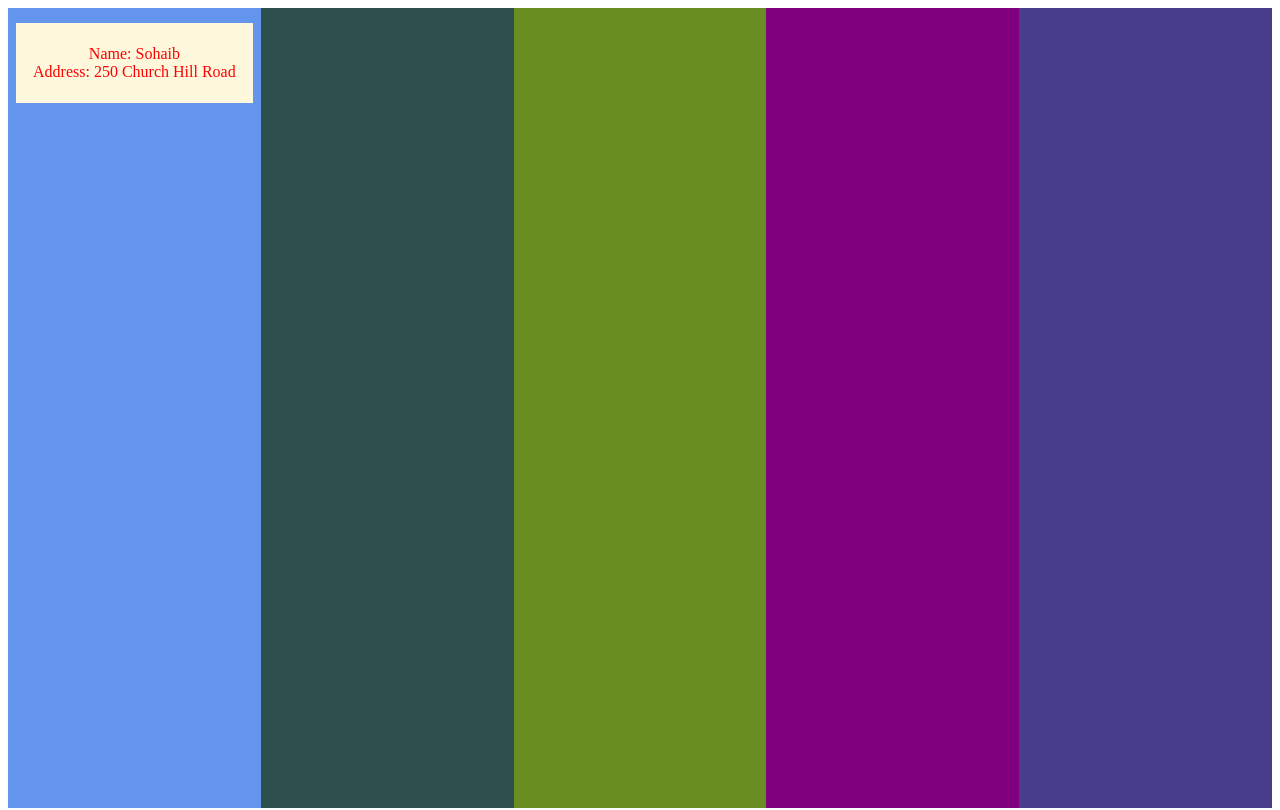
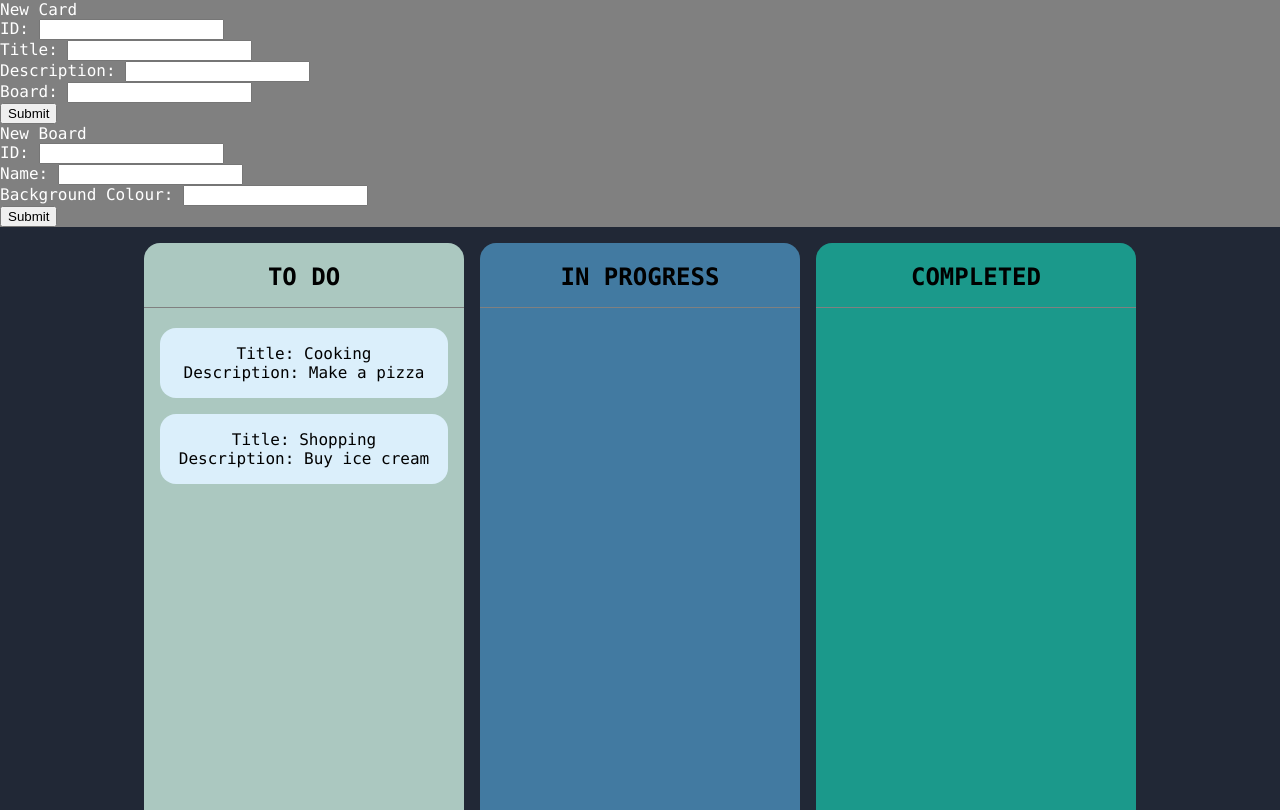
Before and after one commit to sohaibmh/task-board, a React (Create React App) app: page / in a window 1280 px wide. Shown: the top 810 px of the page. Built offline with nearby package versions, Linux system fonts and the light colour scheme; the HTML template or start-up script is replaced by a standard one.

Commit message:
added basic functionality

```diff
--- a/src/App.css
+++ b/src/App.css
@@ -1,54 +1,32 @@
+html,
+body {
+  margin: 0;
+  padding: 0;
+  font-size: 16px;
+  font-family: Consolas, "Courier New", monospace;
+}
+
+@media (max-width: 900px) {
+  html {
+    font-size: 12px;
+  }
+}
+
+@media (max-width: 450px) {
+  html {
+    font-size: 8px;
+  }
+}
+
 .mainContainer {
   background-color: gray;
   color: white;
-  text-align: center;
 }
 
 .boardsContainer {
-  background-color: black;
-  display: flex;
-  align-items: auto;
-}
-
-.board-1 {
-  background-color: cornflowerblue;
-  height: 100vh;
-  width: 20%;
+  background-color: #212836;
   display: flex;
   justify-content: center;
+  color: black;
+  flex-grow: 1;
 }
-
-.board-2 {
-  background-color: darkslategrey;
-  height: 100vh;
-  width: 20%;
-}
-
-.board-3 {
-  background-color: olivedrab;
-  height: 100vh;
-  width: 20%;
-}
-
-.board-4 {
-  background-color: purple;
-  height: 100vh;
-  width: 20%;
-}
-
-.board-5 {
-  background-color: darkslateblue;
-  height: 100vh;
-  width: 20%;
-}
-
-.card-1 {
-  background-color: cornsilk;
-  height: 10vh;
-  width: 94%;
-  margin-top: 6%;
-  color: red;
-  display: flex;
-  align-items: center;
-  justify-content: center;
-}
--- a/src/App.js
+++ b/src/App.js
@@ -1,23 +1,60 @@
-import React from "react";
+import React, { useState, createContext } from "react";
 import "./App.css";
+import NewCard from "./components/NewCard";
+import NewBoard from "./components/NewBoard";
+import Boards from "./components/Boards";
+
+export const CardsContext = createContext();
+export const BoardsContext = createContext();
 
 function App() {
+  const [cards, setCards] = useState([
+    {
+      id: "1",
+      title: "Cooking",
+      description: "Make a pizza",
+      board: "To Do",
+    },
+    {
+      id: "2",
+      title: "Shopping",
+      description: "Buy ice cream",
+      board: "To Do",
+    },
+  ]);
+
+  const [boards, setBoards] = useState([
+    {
+      id: "1",
+      name: "To Do",
+      backgroundColour: "#ABC8C0",
+    },
+
+    {
+      id: "2",
+      name: "In Progress",
+      backgroundColour: "#427AA1",
+    },
+
+    {
+      id: "3",
+      name: "Completed",
+      backgroundColour: "#1B998B",
+    },
+  ]);
+
   return (
-    <div className="mainContainer">
-      <div className="boardsContainer">
-        <div className="board-1">
-          <div className="card-1" draggable>
-            Name: Sohaib
-            <br />
-            Address: 250 Church Hill Road
+    <CardsContext.Provider value={[cards, setCards]}>
+      <BoardsContext.Provider value={[boards, setBoards]}>
+        <div className="mainContainer">
+          <NewCard />
+          <NewBoard />
+          <div className="boardsContainer">
+            <Boards />
           </div>
         </div>
-        <div className="board-2"></div>
-        <div className="board-3"></div>
-        <div className="board-4"></div>
-        <div className="board-5"></div>
-      </div>
-    </div>
+      </BoardsContext.Provider>
+    </CardsContext.Provider>
   );
 }
 
--- /dev/null
+++ b/src/components/Boards.js
@@ -0,0 +1,53 @@
+import React, { useState, useContext } from "react";
+import { BoardsContext, CardsContext } from "../App";
+import Cards from "./Cards";
+import "./CSS/Boards.css";
+
+const Boards = () => {
+  const [boards, setBoards] = useContext(BoardsContext);
+  const [cards, setCards] = useContext(CardsContext);
+
+  console.log("cards2... ", cards);
+  console.log("boards2... ", boards);
+
+  const filteredCards = (boardName) => {
+    return cards.filter((card) => {
+      return card.board.toLowerCase() === boardName.toLowerCase();
+    });
+  };
+
+  const onDragOver = (event) => {
+    event.preventDefault();
+  };
+
+  const onDrop = (event, board) => {
+    let id = event.dataTransfer.getData("text/plain");
+
+    let updatedTasks = cards.map((card) => {
+      if (card.id === id) {
+        card.board = board;
+      }
+      return card;
+    });
+    setCards(updatedTasks);
+  };
+
+  return (
+    <>
+      {boards.map((board) => {
+        return (
+          <div
+            onDragOver={onDragOver}
+            onDrop={(event) => onDrop(event, board.name.toLowerCase())}
+            className="board"
+            style={{ backgroundColor: `${board.backgroundColour}` }}
+          >
+            <h2 className="boardName">{board.name.toUpperCase()}</h2>
+            <Cards currentCards={filteredCards(board.name)} />
+          </div>
+        );
+      })}
+    </>
+  );
+};
+export default Boards;
--- /dev/null
+++ b/src/components/CSS/Boards.css
@@ -0,0 +1,12 @@
+.board {
+  flex-basis: 20rem;
+  margin: 1rem 0.5rem;
+  border-radius: 1rem;
+  text-align: center;
+  height: 100vh;
+}
+
+.boardName {
+  border-bottom: 0.05rem solid gray;
+  padding-bottom: 1rem;
+}
--- /dev/null
+++ b/src/components/CSS/Cards.css
@@ -0,0 +1,6 @@
+.card {
+  margin: 1rem;
+  padding: 1rem;
+  background-color: #dbeffb;
+  border-radius: 1rem;
+}
--- /dev/null
+++ b/src/components/Cards.js
@@ -0,0 +1,33 @@
+import React, { useState, useContext } from "react";
+import { BoardsContext } from "../App";
+import "./CSS/Cards.css";
+
+const Cards = ({ currentCards }) => {
+  console.log("currentCards...", currentCards);
+
+  const onDragStart = (event, id) => {
+    console.log("onDragStart: ", id);
+    event.dataTransfer.setData("text/plain", id);
+  };
+
+  return (
+    <>
+      {currentCards.map((card) => {
+        return (
+          <div
+            key={card.id}
+            className="card"
+            draggable
+            onDragStart={(event) => onDragStart(event, card.id)}
+          >
+            Title: {card.title}
+            <br />
+            Description: {card.description}
+          </div>
+        );
+      })}
+    </>
+  );
+};
+
+export default Cards;
--- /dev/null
+++ b/src/components/NewBoard.js
@@ -0,0 +1,40 @@
+import React, { useState, useContext } from "react";
+import { BoardsContext } from "../App";
+
+const NewBoard = () => {
+  const [boards, setBoards] = useContext(BoardsContext);
+
+  const handleSubmit = (event) => {
+    event.preventDefault();
+    const id = event.target.elements.id.value;
+    const name = event.target.elements.name.value;
+    const backgroundColour = event.target.elements.backgroundColour.value;
+    setBoards((prevBoards) => [
+      ...prevBoards,
+      { title: id, name, backgroundColour },
+    ]);
+  };
+
+  return (
+    <>
+      <form onSubmit={handleSubmit}>
+        New Board
+        <div>
+          <label htmlFor="id">ID: </label>
+          <input id="id" type="text" />
+        </div>
+        <div>
+          <label htmlFor="name">Name: </label>
+          <input id="name" type="text" />
+        </div>
+        <div>
+          <label htmlFor="backgroundColour">Background Colour: </label>
+          <input id="backgroundColour" type="text" />
+        </div>
+        <button type="submit">Submit</button>
+      </form>
+    </>
+  );
+};
+
+export default NewBoard;
--- /dev/null
+++ b/src/components/NewCard.js
@@ -0,0 +1,44 @@
+import React, { useState, useContext } from "react";
+import { CardsContext } from "../App";
+
+const NewCard = () => {
+  const [cards, setCards] = useContext(CardsContext);
+
+  console.log("cards....", cards);
+
+  const handleSubmit = (event) => {
+    event.preventDefault();
+    const title = event.target.elements.title.value;
+    const description = event.target.elements.description.value;
+    const id = event.target.elements.id.value;
+    const board = event.target.elements.board.value;
+    setCards((prevCards) => [...prevCards, { title, description, id, board }]);
+  };
+
+  return (
+    <>
+      <form onSubmit={handleSubmit}>
+        New Card
+        <div>
+          <label htmlFor="id">ID: </label>
+          <input id="id" type="text" />
+        </div>
+        <div>
+          <label htmlFor="title">Title: </label>
+          <input id="title" type="text" />
+        </div>
+        <div>
+          <label htmlFor="description">Description: </label>
+          <input id="description" type="text" />
+        </div>
+        <div>
+          <label htmlFor="board">Board: </label>
+          <input id="board" type="text" />
+        </div>
+        <button type="submit">Submit</button>
+      </form>
+    </>
+  );
+};
+
+export default NewCard;
```
